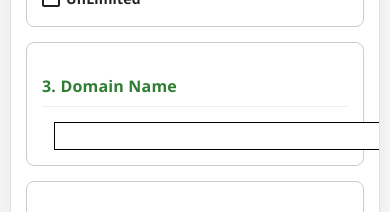
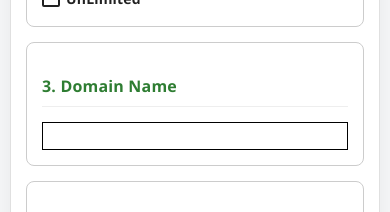
Before and after one commit to thenmozhi-A1/form_frontend, a React (Vite) app: page / in a window 390 px wide. Shown: the part 1500-1712 px from the top of the page. Built offline with nearby package versions, Linux system fonts and the light colour scheme.

Commit message:
Updated files

```diff
--- a/src/App.css
+++ b/src/App.css
@@ -1278,6 +1278,12 @@ td[rowspan] {
     padding: 8px 0 !important;
   }
 
+  .boxed-input {
+    width: 100% !important;
+    margin-left: 0 !important;
+    box-sizing: border-box !important;
+  }
+
   .bold-label {
     white-space: normal !important;
     font-size: 13px !important;
```
